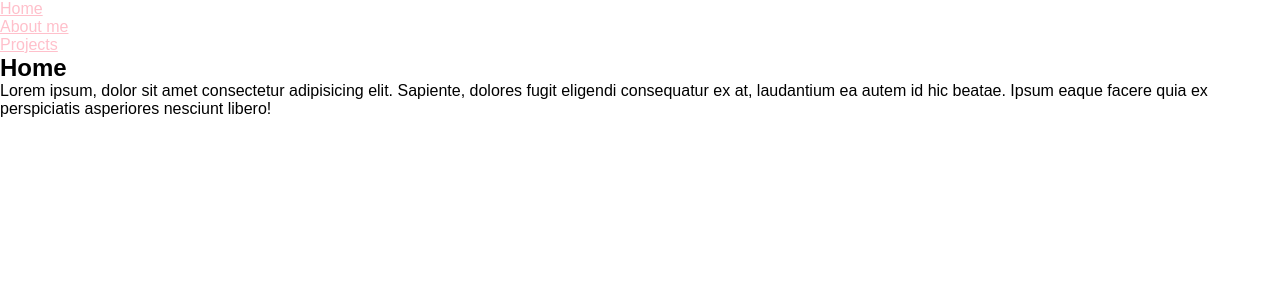
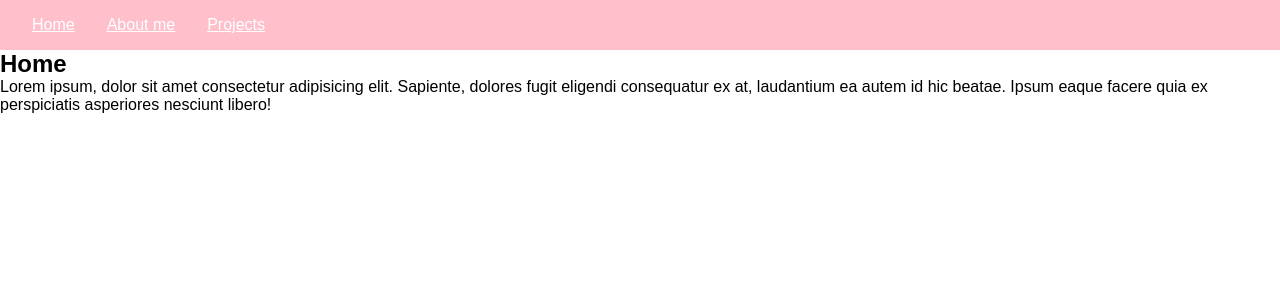
Before and after one commit to SofiaDiBlasi/vite-boolfolio, a Vue app: page / in a window 1280 px wide. Shown: the top 300 px of the page. Built offline with nearby package versions, Linux system fonts and the light colour scheme.

Commit message:
aggiunti route link

```diff
--- a/src/App.vue
+++ b/src/App.vue
@@ -3,17 +3,22 @@
 
   export default{
     data(){
-
+      return {
+        navLinks: [
+          { route: "home", label: "Home"},
+          { route: "about", label: "About me"},
+          { route: "projects", label: "Projects"}
+        ]
+      }
     }
   }
 </script>
 
 <template>
   <header>
-    <a href="/">Home</a>
-    <br>
-    <a href="/about-me">About me<menu type="context"></menu></a>
-    <a href="/projects">Projects</a>
+    <template v-for="link in navLinks">
+      <router-link :to="{name: link.route}">{{ link.label }}</router-link>
+    </template>
   </header>
 
   <router-view></router-view>
@@ -22,4 +27,14 @@
 </template>
 
 <style scoped>
+ header{
+  width:100%;
+  background: pink;
+  color: white;
+  padding: 1em;
+ }
+ header a {
+  color: white;
+  margin: 1rem;
+ }
 </style>
--- a/vite.config.js
+++ b/vite.config.js
@@ -4,4 +4,7 @@ import vue from '@vitejs/plugin-vue'
 // https://vitejs.dev/config/
 export default defineConfig({
   plugins: [vue()],
+  server: {
+    port:3000,
+  },
 })
```
